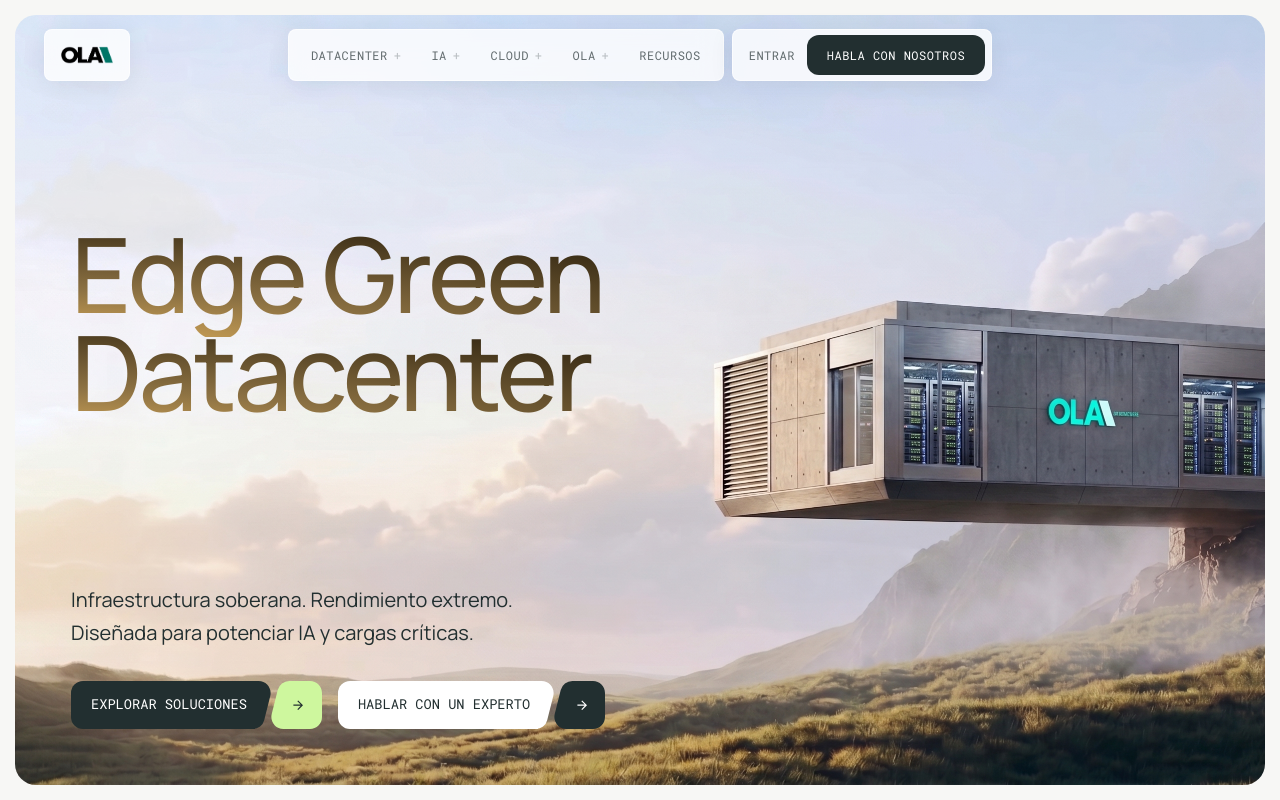
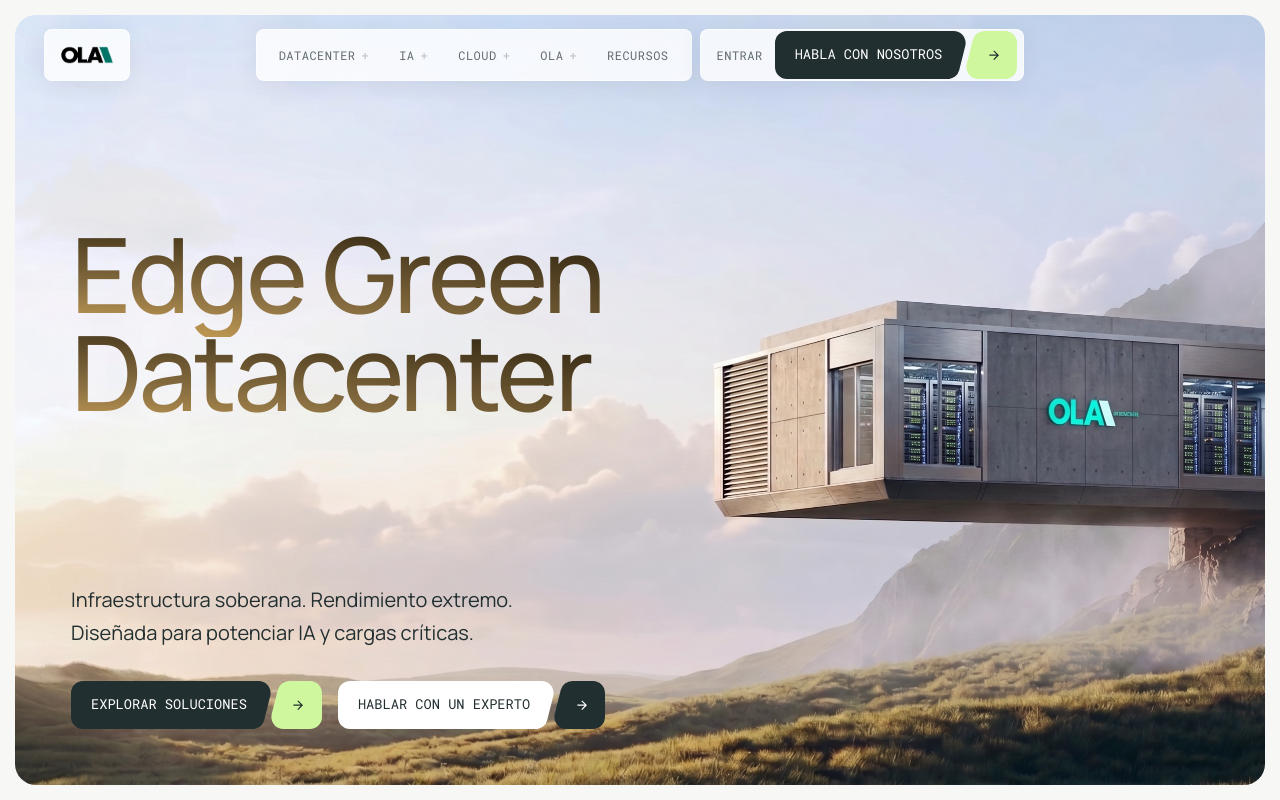
Before and after one commit to cloudindev/oladatacenter, a Next.js app: page / in a window 1280 px wide. Shown: the top 800 px of the page. Built offline with nearby package versions, Linux system fonts and the light colour scheme.

Commit message:
feat: Cloud menu without image + Servidores column; header CTA back to arrow button with full hover animation; remove unused RollButton

```diff
--- a/src/components/layout/Header.tsx
+++ b/src/components/layout/Header.tsx
@@ -18,7 +18,7 @@ import * as React from "react"
 import Link from "next/link"
 import Image from "next/image"
 import { useLanguage } from "@/context/LanguageContext"
-import { RollButton } from "@/components/ui/RollButton"
+import { ArrowCta } from "@/components/ui/ArrowCta"
 import { cn } from "@/lib/utils"
 
 // ─── Interfaces ─────────────────────────────────────────────────────────────
@@ -283,9 +283,23 @@ export function Header() {
             )}
 
             {menu === "solutions" && (
-              <div className="grid grid-cols-1 md:grid-cols-[220px_1fr] gap-6 p-4 max-w-xl">
-                <div className="relative rounded-lg overflow-hidden min-h-[190px] hidden md:block">
-                  <Image src="/solutions-menu.jpg" alt="OLA Cloud Addons" fill className="object-cover" />
+              <div className="grid grid-cols-1 md:grid-cols-2 gap-6 p-4">
+                <div>
+                  {panelHeading(
+                    "/cloud/compute",
+                    t("Servers", "Servidores"),
+                    t(
+                      "Cloud servers ready in minutes, for any workload",
+                      "Servidores cloud listos en minutos, para cualquier carga de trabajo"
+                    )
+                  )}
+                  <ul className="space-y-1">
+                    {[
+                      { href: "/cloud/compute", en: "Cloud VPS servers", es: "Servidores VPS Cloud" },
+                      { href: "/cloud/compute", en: "Windows VPS servers", es: "Servidores VPS Windows" },
+                      { href: "/cloud/compute", en: "Dedicated VPS servers", es: "Servidores VPS Dedicados" },
+                    ].map(panelLink)}
+                  </ul>
                 </div>
                 <div>
                   {panelHeading(
@@ -339,7 +353,7 @@ export function Header() {
             >
               {t("Log in", "Entrar")}
             </Link>
-            <RollButton href="/contact" label={t("Talk to us", "Habla con nosotros")} className="!h-10" />
+            <ArrowCta href="/contact">{t("Talk to us", "Habla con nosotros")}</ArrowCta>
           </div>
         </div>
       </div>
--- a/src/components/ui/RollButton.tsx
+++ /dev/null
@@ -1,74 +0,0 @@
-"use client"
-
-import * as React from "react"
-import Link from "next/link"
-import { cn } from "@/lib/utils"
-
-// ─── 1. Interfaces ──────────────────────────────────────────────────────────
-export interface RollButtonProps {
-  href: string
-  /** Plain text: it is rendered twice (resting label + hover label). */
-  label: string
-  className?: string
-}
-
-// ─── 2. Styles ──────────────────────────────────────────────────────────────
-// Replicates `.u-btn--3` from integratedbio.com: charcoal block, white mono
-// uppercase label, 12px radius. On hover the background becomes sage (#c9cbbe)
-// and the label "rolls": the resting one slides up while an identical one
-// (charcoal text) rises from below, 0.3s with cubic-bezier(.76, 0, .24, 1).
-const EASE = "ease-[cubic-bezier(0.76,0,0.24,1)]"
-
-// ─── 3/4. Component + render ────────────────────────────────────────────────
-/**
- * Rolling-label CTA.
- * Perf: only `transform` and `background-color` transition (compositor-friendly),
- * no JS, no layout reads.
- * A11y: the duplicated hover label is `aria-hidden`; the link keeps the single
- * accessible name through `aria-label`.
- */
-export function RollButton({ href, label, className }: RollButtonProps) {
-  return (
-    <Link
-      href={href}
-      aria-label={label}
-      className={cn(
-        "group relative inline-flex items-center h-[46px] px-5 rounded-xl overflow-hidden",
-        "label-mono !text-[12px] whitespace-nowrap bg-bg-dark text-white",
-        "transition-colors duration-300 delay-100 hover:bg-text-sage",
-        EASE,
-        className
-      )}
-    >
-      {/* Resting label — slides up on hover */}
-      <span className={cn("relative inline-flex transition-transform duration-300 group-hover:-translate-y-3", EASE)}>
-        {label}
-      </span>
-      {/* Hover label — rises from below, charcoal on sage */}
-      <span
-        aria-hidden
-        className={cn(
-          "absolute -inset-px flex items-center px-5 rounded-xl bg-text-sage text-bg-dark",
-          "translate-y-full transition-transform duration-300 group-hover:translate-y-0",
-          EASE
-        )}
-      >
-        {label}
-      </span>
-    </Link>
-  )
-}
-
-/*
- * ─── 5. Memoria ─────────────────────────────────────────────────────────────
- * Por qué: el usuario pidió el comportamiento del botón "Work with us" de
- * integratedbio.com. Su CSS real (.u-btn--3) usa un pseudo-elemento :after con
- * `content: attr(data-label)`; aquí se hace con un segundo <span> para poder
- * usar tokens de Tailwind y mantener el aria-hidden.
- * Edge cases:
- *  - label largo: whitespace-nowrap evita que el span absoluto se desalinee.
- *  - prefers-reduced-motion: heredado del navegador no aplica a transitions;
- *    la animación dura 0.3s y es solo de transform, por lo que es discreta.
- *  - El texto en reposo y el de hover comparten padding (px-5) para que no
- *    "salte" horizontalmente al deslizar.
- */
```
